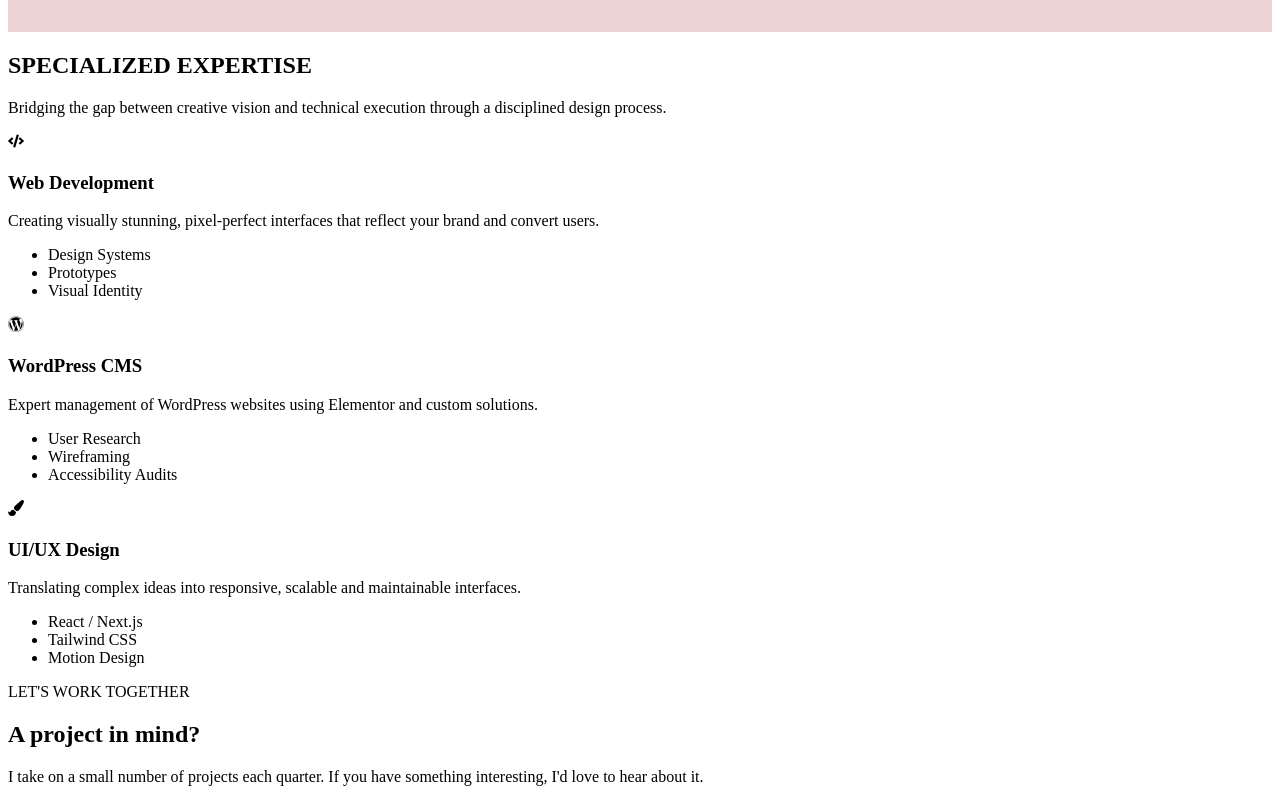
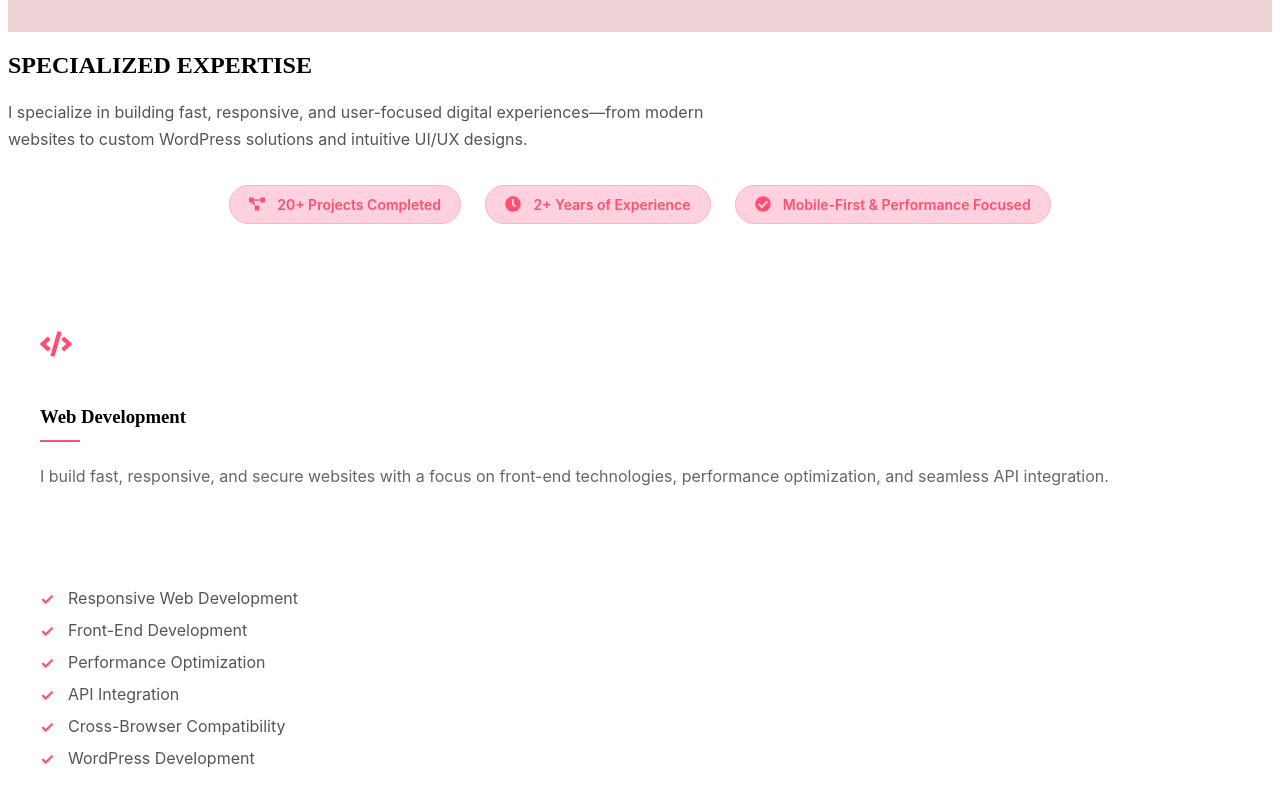
Before and after one commit to ellacalugay/porfolio2.0, a React app in the folder portfolio/: page / in a window 1280 px wide. Shown: the part 4520-5320 px from the top of the page. Built offline with nearby package versions, Linux system fonts and the light colour scheme; the HTML template or start-up script is replaced by a standard one.

Commit message:
fixed expertise design

```diff
--- a/portfolio/src/components/Expertise.jsx
+++ b/portfolio/src/components/Expertise.jsx
@@ -2,7 +2,11 @@ import {
   FaCode,
   FaWordpress,
   FaPaintBrush,
+  FaCheckCircle,
+  FaProjectDiagram,
+  FaClock
 } from "react-icons/fa";
+import "../styles/Expertise.css";
 
 function Expertise() {
   return (
@@ -15,64 +19,75 @@ function Expertise() {
         </h2>
 
         <p className="expertise-subtitle">
-          Bridging the gap between creative vision and
-          technical execution through a disciplined
-          design process.
+          I specialize in building fast, responsive, and user-focused digital experiences—from modern websites to custom WordPress solutions and intuitive UI/UX designs.
         </p>
+
+        <div className="credibility-badges">
+          <div className="badge-item">
+            <FaProjectDiagram />
+            <span>20+ Projects Completed</span>
+          </div>
+          <div className="badge-item">
+            <FaClock />
+            <span>2+ Years of Experience</span>
+          </div>
+          <div className="badge-item">
+            <FaCheckCircle />
+            <span>Mobile-First & Performance Focused</span>
+          </div>
+        </div>
 
         <div className="expertise-grid">
 
           <div className="expertise-card">
-            <FaCode />
-
+            <FaCode className="expertise-icon" />
             <h3>Web Development</h3>
-
+            <div className="divider"></div>
             <p>
-              Creating visually stunning,
-              pixel-perfect interfaces that
-              reflect your brand and convert users.
+              I build fast, responsive, and secure websites with a focus on front-end technologies, performance optimization, and seamless API integration.
             </p>
-
             <ul>
-              <li>Design Systems</li>
-              <li>Prototypes</li>
-              <li>Visual Identity</li>
+              <li>Responsive Web Development</li>
+              <li>Front-End Development</li>
+              <li>Performance Optimization</li>
+              <li>API Integration</li>
+              <li>Cross-Browser Compatibility</li>
+              <li>WordPress Development</li>
             </ul>
           </div>
 
           <div className="expertise-card">
-            <FaWordpress />
-
+            <FaWordpress className="expertise-icon" />
             <h3>WordPress CMS</h3>
-
+            <div className="divider"></div>
             <p>
-              Expert management of WordPress
-              websites using Elementor and
-              custom solutions.
+              My expertise in WordPress includes custom theme and plugin development, Elementor, and a strong focus on website optimization, security, and maintenance.
             </p>
-
             <ul>
-              <li>User Research</li>
-              <li>Wireframing</li>
-              <li>Accessibility Audits</li>
+              <li>Elementor Development</li>
+              <li>Theme Customization</li>
+              <li>Plugin Integration</li>
+              <li>Website Optimization</li>
+              <li>Security & Maintenance</li>
+              <li>Custom WordPress Solutions</li>
             </ul>
           </div>
 
           <div className="expertise-card">
-            <FaPaintBrush />
-
+            <FaPaintBrush className="expertise-icon" />
             <h3>UI/UX Design</h3>
-
+            <div className="divider"></div>
             <p>
-              Translating complex ideas into
-              responsive, scalable and
-              maintainable interfaces.
+              I create intuitive and accessible user interfaces through a process of user research, wireframing, and prototyping in Figma to build effective design systems.
             </p>
-
             <ul>
-              <li>React / Next.js</li>
-              <li>Tailwind CSS</li>
-              <li>Motion Design</li>
+              <li>User Research</li>
+              <li>Wireframing</li>
+              <li>Prototyping</li>
+              <li>Figma</li>
+              <li>Design Systems</li>
+              <li>Accessibility</li>
+              <li>Usability Testing</li>
             </ul>
           </div>
 
--- /dev/null
+++ b/portfolio/src/styles/Expertise.css
@@ -0,0 +1,113 @@
+/* Expertise Section General Styles */
+.expertise-subtitle {
+  max-width: 700px;
+  margin-bottom: 2rem;
+  color: #555;
+  line-height: 1.7;
+  font-family: "Inter", sans-serif;
+  text-align: left;
+}
+
+/* Credibility Badges */
+.credibility-badges {
+  display: flex;
+  justify-content: center;
+  align-items: center;
+  gap: 1.5rem;
+  flex-wrap: wrap;
+  margin-bottom: 4rem;
+}
+
+.badge-item {
+  display: flex;
+  align-items: center;
+  gap: 0.75rem;
+  background-color: var(--pink-soft, #FFD0DE);
+  color: var(--pink-dark, #FF4F72);
+  padding: 0.6rem 1.2rem;
+  border-radius: 50px;
+  font-size: 14px;
+  font-weight: 600;
+  border: 1px solid var(--pink-light, #FFB0C2);
+  font-family: "Inter", sans-serif;
+}
+
+.badge-item svg {
+  font-size: 16px;
+}
+
+/* Expertise Card Enhancements */
+.expertise-card {
+  transition: transform 0.3s ease, box-shadow 0.3s ease;
+  padding: 2.5rem 2rem;
+}
+
+.expertise-card:hover {
+  transform: translateY(-8px);
+  box-shadow: 0 12px 40px rgba(255, 79, 114, 0.15);
+  border-color: var(--pink-main, #FF4F72);
+}
+
+.expertise-icon {
+  font-size: 32px;
+  margin-bottom: 1.5rem;
+  color: var(--pink-dark, #FF4F72);
+}
+
+.expertise-card h3 {
+  margin-bottom: 0.75rem;
+}
+
+.divider {
+  height: 2px;
+  width: 40px;
+  background-color: var(--pink-main, #FF4F72);
+  margin: 0 0 1.5rem 0;
+}
+
+.expertise-card p {
+  color: #666;
+  margin-bottom: 2rem;
+  min-height: 90px;
+  font-family: "Inter", sans-serif;
+}
+
+.expertise-card ul {
+  list-style: none;
+  padding-left: 0;
+  text-align: left;
+  font-family: "Inter", sans-serif;
+}
+
+.expertise-card ul li {
+  position: relative;
+  padding-left: 1.75rem;
+  margin-bottom: 0.75rem;
+  color: #555;
+}
+
+.expertise-card ul li::before {
+  content: '✓';
+  position: absolute;
+  left: 0;
+  top: 1px;
+  color: var(--pink-main, #FF4F72);
+  font-weight: 700;
+  font-size: 16px;
+}
+
+/* Responsive Adjustments */
+@media (max-width: 768px) {
+  .credibility-badges {
+    gap: 1rem;
+    flex-direction: column;
+    align-items: center;
+  }
+  .badge-item {
+    font-size: 13px;
+    padding: 0.5rem 1rem;
+  }
+  .expertise-card p {
+    min-height: unset;
+  }
+}
--- a/portfolio/src/styles/globals.css
+++ b/portfolio/src/styles/globals.css
@@ -471,8 +471,20 @@ img {
 
 .expertise-heading {
   font-size: 58px;
-  font-family: "Fredoka";
+  font-family: "Playfair Display";
   margin-bottom: 15px;
+
+  background: linear-gradient(
+    90deg,
+    #ff7aa2 0%,
+    #ff4f87 50%,
+    #ff2d6f 100%
+  );
+
+  -webkit-background-clip: text;
+  -webkit-text-fill-color: transparent;
+  background-clip: text;
+  color: transparent;
 }
 
 .expertise-heading span {
@@ -483,8 +495,8 @@ img {
   max-width: 650px;
   color: #555;
   margin-bottom: 50px;
+  text-align: justify;
 }
-
 .expertise-grid {
   display: grid;
   grid-template-columns: repeat(3,1fr);
```
